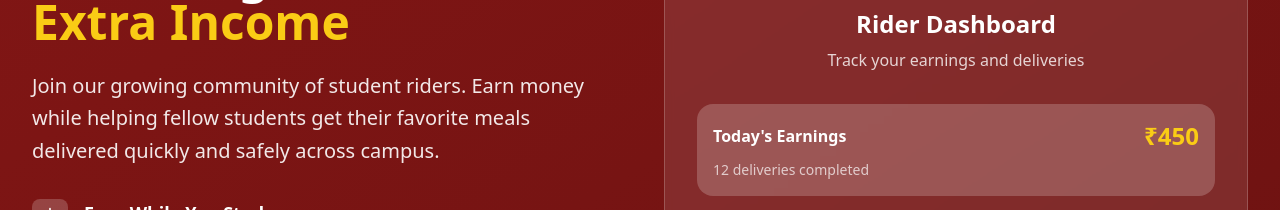
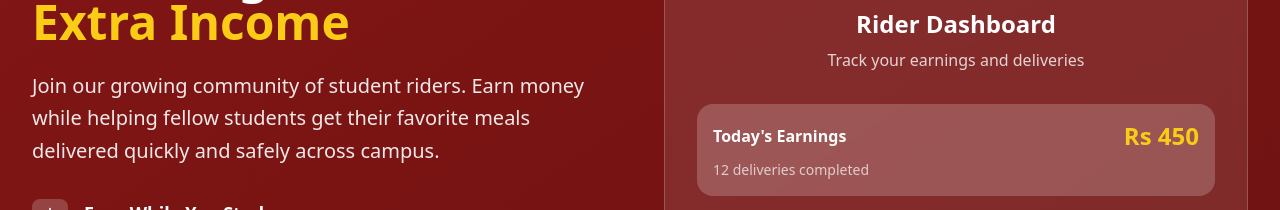
Before and after one commit to SamiiiU/KuEats, a React (Vite) app: page / in a window 1280 px wide. Shown: the part 2040-2250 px from the top of the page. Built offline with nearby package versions, Linux system fonts and the light colour scheme; no server answers.

Commit message:
Change currency symbol from ₹ to Rs

```diff
--- a/src/Pages/HomePage/sections/RiderOppurtunities.jsx
+++ b/src/Pages/HomePage/sections/RiderOppurtunities.jsx
@@ -109,7 +109,7 @@
                 <div className="bg-white/20 rounded-2xl p-4">
                   <div className="flex justify-between items-center mb-2">
                     <span className="font-semibold">Today's Earnings</span>
-                    <span className="text-2xl font-bold text-yellow-400">₹450</span>
+                    <span className="text-2xl font-bold text-yellow-400">Rs 450</span>
                   </div>
                   <div className="text-sm text-white/70">12 deliveries completed</div>
                 </div>
```
